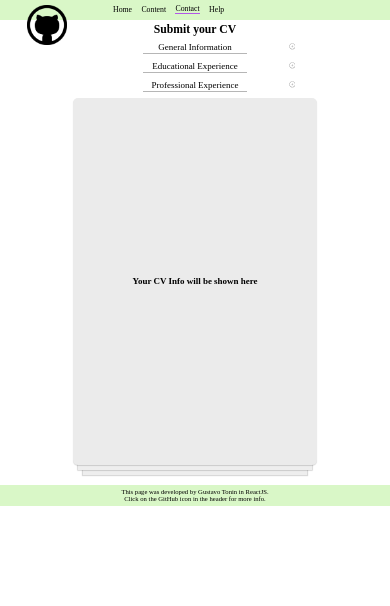
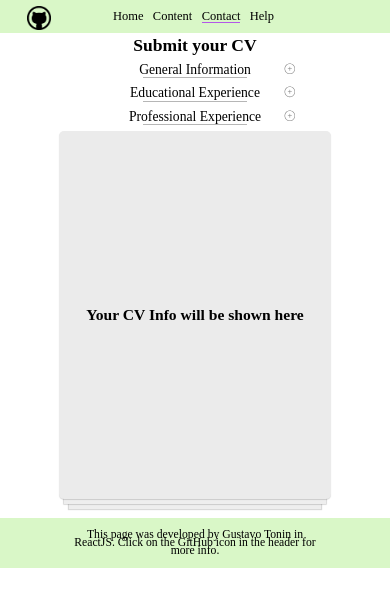
Before and after one commit to notstoe/cv-project, a React (Create React App) app: page / in a window 390 px wide. Shown: the top 606 px of the page. Built offline with nearby package versions, Linux system fonts and the light colour scheme; a web font is replaced by a local one.

Commit message:
responsive CSS

```diff
--- a/src/App.js
+++ b/src/App.js
@@ -2,6 +2,7 @@ import React, { useState } from "react";
 import "./reset.css";
 import Header from "./components/Header/Header";
 import "./App.css";
+import "./AppResponsive.css";
 import InputField from "./components/InputField/InputField";
 import DisplayCv from "./components/DisplayCv/DisplayCv";
 import Footer from "./components/Footer/Footer";
--- /dev/null
+++ b/src/AppResponsive.css
@@ -0,0 +1,5 @@
+@media (max-width: 769px) {
+	.pageTitle {
+		font-size: 4.5vw;
+	}
+}
--- a/src/components/DisplayCv/DisplayCv.js
+++ b/src/components/DisplayCv/DisplayCv.js
@@ -1,5 +1,6 @@
 import React from "react";
 import "./DisplayCv.css";
+import "./DisplayCvResponsive.css";
 
 function DisplayCv(props) {
 	const { eduInfo, proInfo } = props;
--- /dev/null
+++ b/src/components/DisplayCv/DisplayCvResponsive.css
@@ -0,0 +1,41 @@
+@media (max-width: 769px) {
+	.containerCv {
+		width: 62vw;
+	}
+
+	.placeHolderCv {
+		font-size: 4vw;
+	}
+
+	#name {
+		font-size: 4.3vw;
+	}
+
+	.sectionTitle {
+		font-size: 3.95vw;
+	}
+
+	.sectionInfo {
+		font-size: 2.9vw;
+	}
+
+	.expName {
+		font-size: 3.4vw;
+	}
+	.date {
+		font-size: 2.2vw;
+	}
+
+	#editIconCV {
+		opacity: 0.7;
+		width: 2.95vw;
+		height: 2.95vw;
+		top: 2px;
+	}
+
+	#removeIconCV {
+		opacity: 0.7;
+		width: 2.95vw;
+		height: 2.95vw;
+	}
+}
--- a/src/components/Footer/Footer.js
+++ b/src/components/Footer/Footer.js
@@ -1,5 +1,6 @@
 import React from "react";
 import "./Footer.css";
+import "./FooterResponsive.css";
 
 function Footer() {
 	return (
--- /dev/null
+++ b/src/components/Footer/FooterResponsive.css
@@ -0,0 +1,7 @@
+@media (max-width: 769px) {
+	.footerContent {
+		font-size: 3vw;
+		width: 65vw;
+		padding: 10px;
+	}
+}
--- a/src/components/Header/Header.js
+++ b/src/components/Header/Header.js
@@ -1,6 +1,7 @@
 import React from "react";
 import github from "./assets/github.png";
 import "./Header.css";
+import "./HeaderResponsive.css";
 
 function Header() {
 	return (
--- /dev/null
+++ b/src/components/Header/HeaderResponsive.css
@@ -0,0 +1,14 @@
+@media (max-width: 769px) {
+	.header {
+		font-size: 3.2vw;
+		height: 6.5vw;
+	}
+
+	#github {
+		width: 6.1vw;
+	}
+
+	a {
+		height: 6.1vw;
+	}
+}
--- a/src/components/InputField/InputField.js
+++ b/src/components/InputField/InputField.js
@@ -1,5 +1,6 @@
 import React from "react";
 import "./InputField.css";
+import "./InputFieldResponsive.css";
 
 function InputField(props) {
 	const {
--- /dev/null
+++ b/src/components/InputField/InputFieldResponsive.css
@@ -0,0 +1,30 @@
+@media (max-width: 769px) {
+	.inputFieldHidden {
+		font-size: 3.5vw;
+	}
+
+	#editIcon {
+		width: 3vw;
+		height: 3vw;
+	}
+
+	.inputLabel {
+		font-size: 3vw;
+	}
+	.inputField {
+		font-size: 1.8vw;
+		height: 2.8vw;
+	}
+
+	.submitBtn {
+		margin-left: auto;
+		margin-right: auto;
+		display: block;
+		padding: 1.4vw 7.8vw;
+		font-size: 2.2vw;
+	}
+
+	.submitBtn:before {
+		width: 110%;
+	}
+}
```
